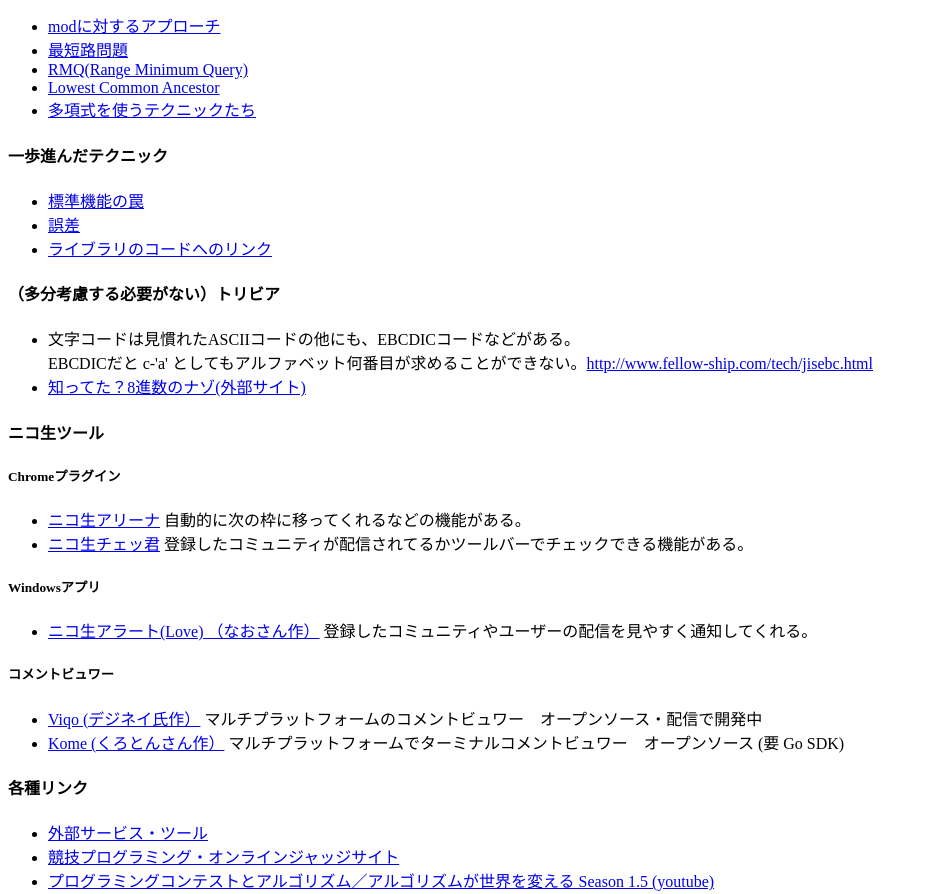
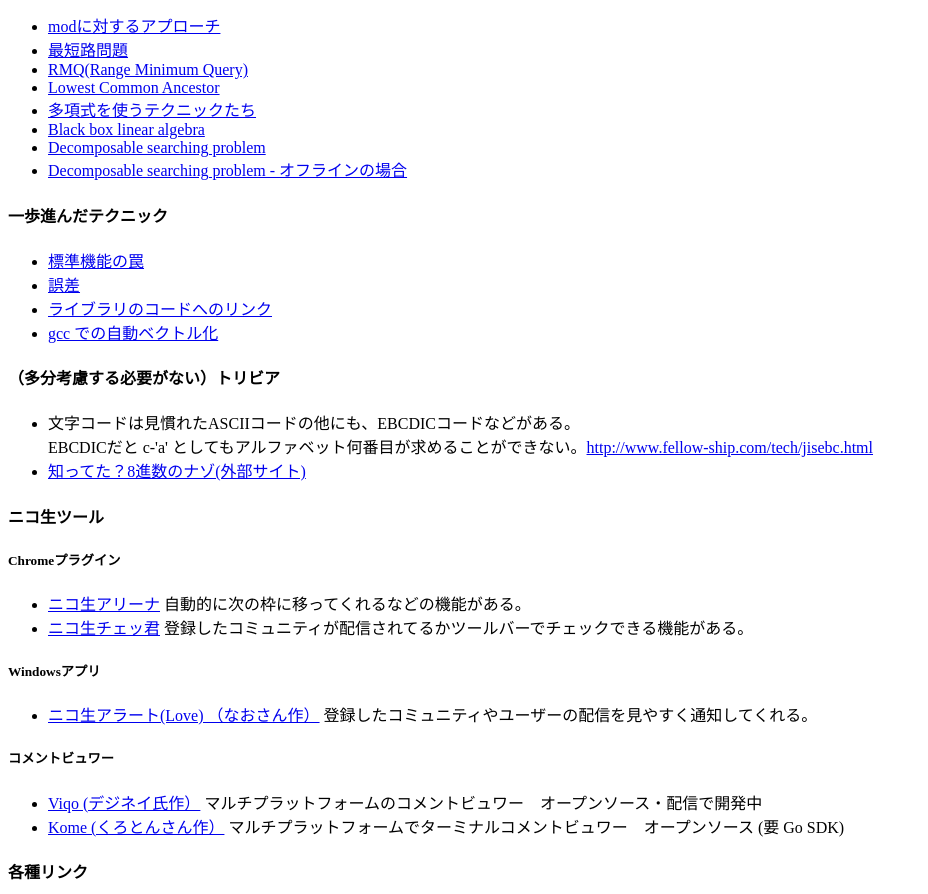
Before and after one commit to yuki2006/yukicoder_etc, a plain HTML site: page index.html in a window 1280 px wide. Shown: the part 1352-2246 px from the top of the page, without its empty margins (0-928 px from the left). Drawn offline with Linux system fonts and the light colour scheme.

Commit message:
yukicoder Wiki

```diff
--- a/index.html
+++ b/index.html
@@ -74,12 +74,14 @@ ABCDEFGHIJKLMNOPQRSTUVWXYZabcdefghijklmnopqrstuvwxyz._0123456789
 
 <p>上級者向け</p>
 <ul>
-
     <li><a href="/wiki/mod_approach">modに対するアプローチ</a></li>
     <li><a href="/wiki/shortest_path">最短路問題</a></li>
     <li><a href="/wiki/range_minimum_query">RMQ(Range Minimum Query)</a></li>
     <li><a href="/wiki/lowest_common_ancestor">Lowest Common Ancestor</a></li>
     <li><a href="/wiki/polynomial_techniques">多項式を使うテクニックたち</a></li>
+    <li><a href="/wiki/black_box_linear_algebra">Black box linear algebra</a></li>
+    <li><a href="/wiki/decomposable_searching_problem">Decomposable searching problem</a></li>
+    <li><a href="/wiki/offline_dsp">Decomposable searching problem - オフラインの場合</a></li>
 </ul>
 
 
@@ -88,8 +90,7 @@ ABCDEFGHIJKLMNOPQRSTUVWXYZabcdefghijklmnopqrstuvwxyz._0123456789
     <li><a href="/wiki/trap">標準機能の罠</a></li>
     <li><a href="/wiki/error">誤差</a></li>
     <li><a href="/wiki/library_link">ライブラリのコードへのリンク</a></li>
-
-
+    <li><a href="/wiki/auto_vectorization">gcc での自動ベクトル化</a></li>
 </ul>
 
 <h4 class="shadow">（多分考慮する必要がない）トリビア</h4>
```
